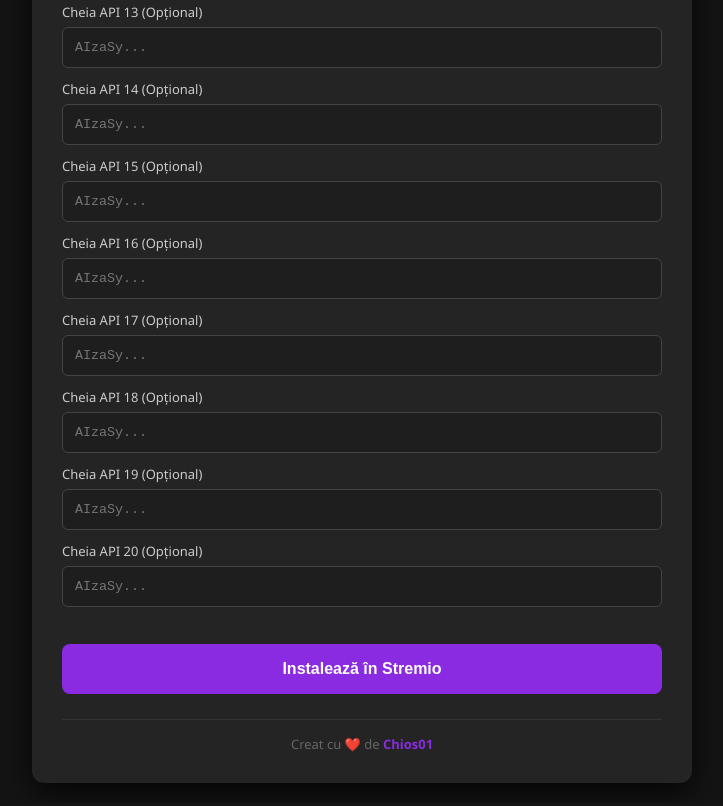
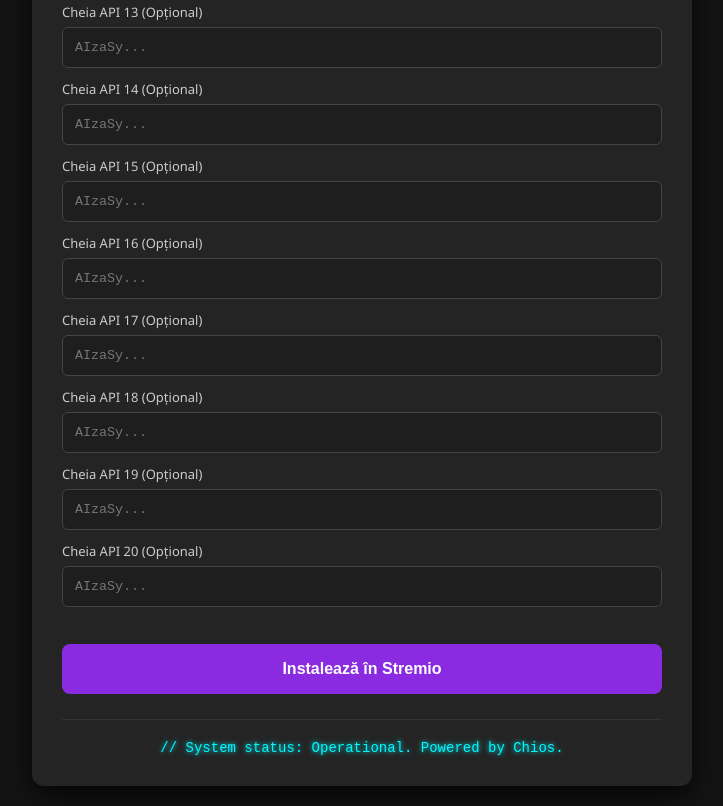
Before and after one commit to Chios01/ro-sub-translator, a website: page index.html in a window 1280 px wide. Shown: the part 1263-2069 px from the top of the page, without its empty margins (278-1001 px from the left). Drawn offline with Linux system fonts and the light colour scheme.

Commit message:
Fix HTML formatting and update signature section

```diff
--- a/index.html
+++ b/index.html
@@ -79,14 +79,8 @@
         .signature {
             text-align: center;
             margin-top: 25px;
-            font-size: 13px;
-            color: #666;
             border-top: 1px solid #333;
-            padding-top: 15px;
-        }
-        .signature span {
-            color: #8a2be2;
-            font-weight: bold;
+            padding-top: 20px;
         }
     </style>
 </head>
@@ -113,7 +107,9 @@
         </form>
 
         <div class="signature">
-            Creat cu ❤️ de <span>Chios01</span>
+            <p style="color: #00f7ff; font-family: 'Courier New', monospace; text-shadow: 0 0 5px #00f7ff; margin: 0; font-size: 14px;">
+              // System status: Operational. Powered by Chios.
+            </p>
         </div>
     </div>
 
```
